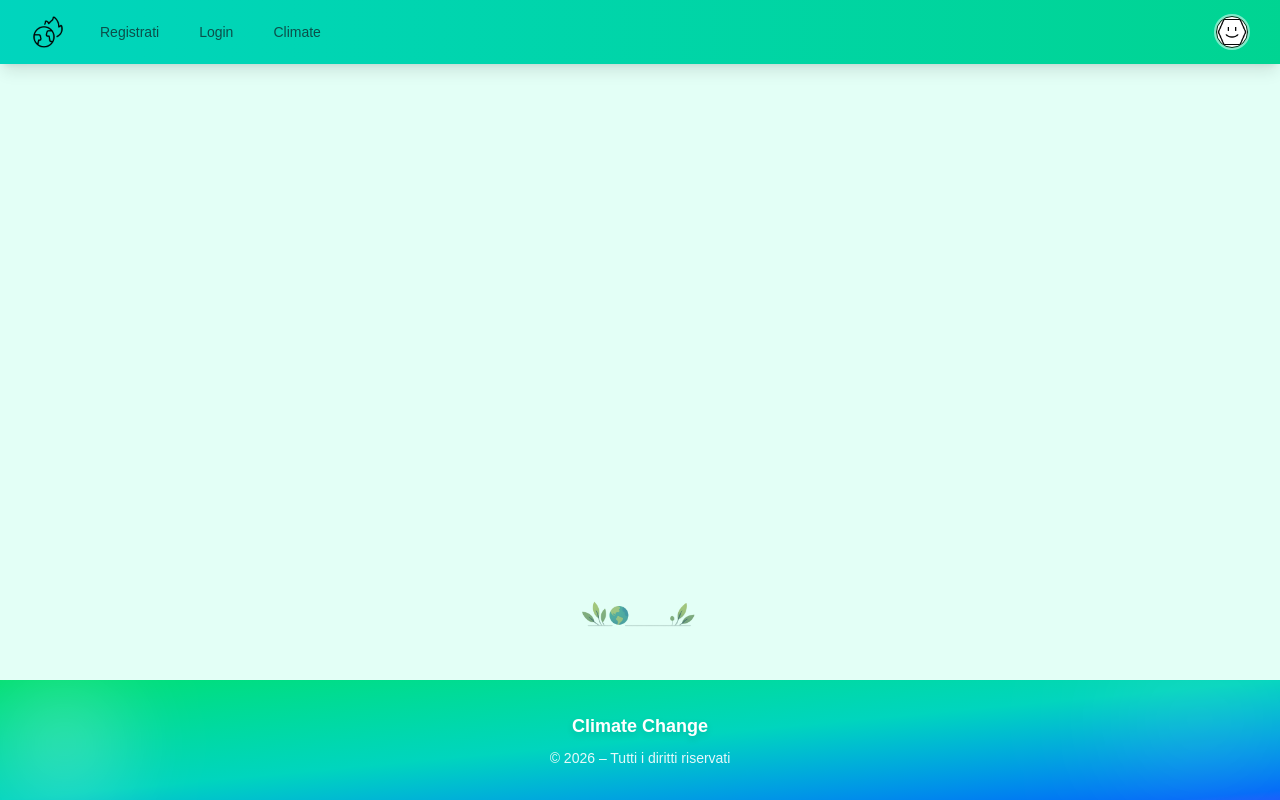
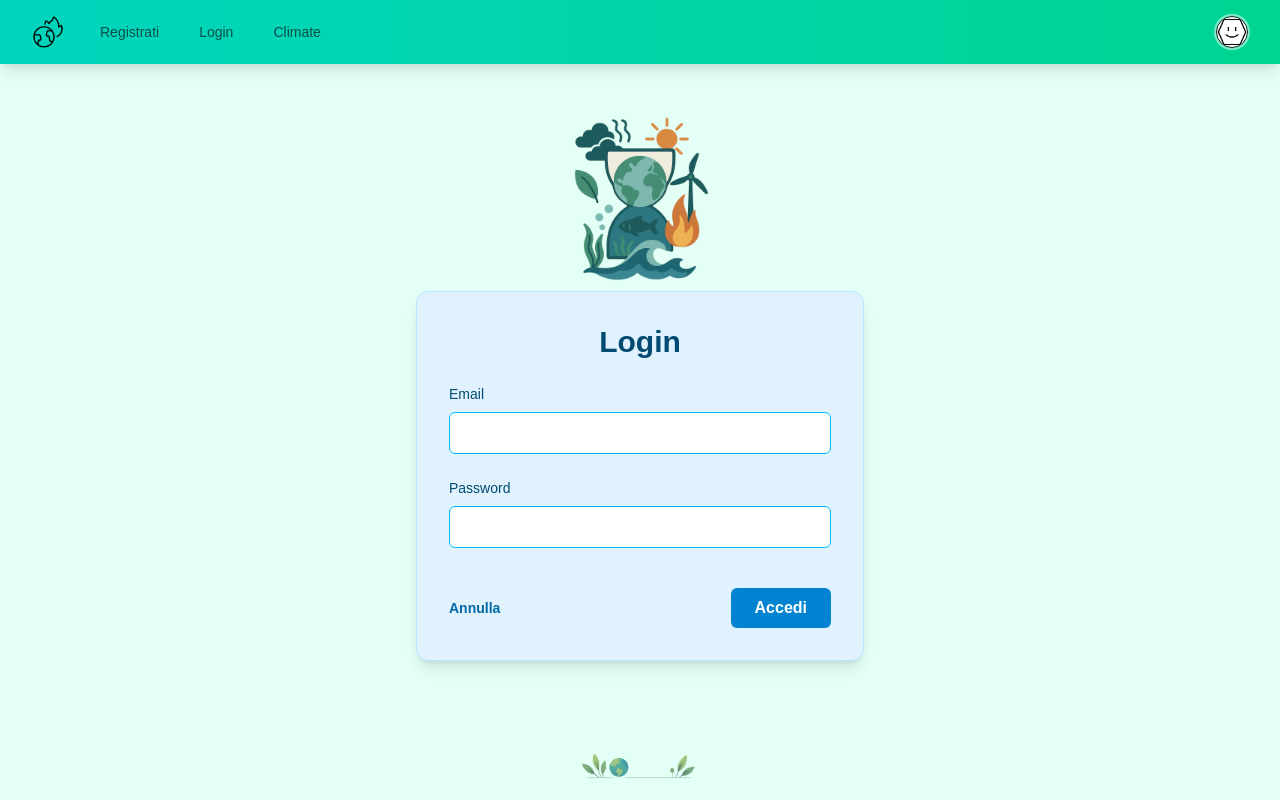
Before and after one commit to alessandraciccone/ClimateChangeFE, a React (Vite) app: page /login in a window 1280 px wide. Shown: the top 800 px of the page. Built offline with nearby package versions, Linux system fonts and the light colour scheme.

Commit message:
adds login component, update image register component, update image home component

```diff
--- a/src/App.jsx
+++ b/src/App.jsx
@@ -6,6 +6,7 @@ import Footer from "./component/Footer";
 import Home from "./component/Home";
 import Cornice from "./component/Cornice";
 import Register from "./component/Register";
+import Login from "./component/Login";
 function App() {
   return (
     <Router>
@@ -16,6 +17,7 @@ function App() {
           <Routes>
             <Route path="/" element={<Home />} />
             <Route path="/register" element={<Register />} />
+            <Route path="/login" element={<Login />} />
             {/* aggiungi qui altre rotte */}
             {/* <Route path="/about" element={<About />} /> */}
             {/* <Route path="/contatti" element={<Contatti />} /> */}
--- a/src/component/Cornice.jsx
+++ b/src/component/Cornice.jsx
@@ -2,7 +2,7 @@ import React from "react";
 
 const Cornice = () => {
   return (
-    <div className="flex items-center justify-center py-6">
+    <div className="flex items-center justify-center py-6 bg-transparent">
       <img src="/cornice.png" alt="Cornice" className="w-[120px] h-auto" />
     </div>
   );
--- a/src/component/Home.jsx
+++ b/src/component/Home.jsx
@@ -1,7 +1,7 @@
 const Home = () => {
   return (
     <div className="flex flex-col items-center justify-center py-10 px-4">
-      <img src="/climate.png" alt="Clima" className="w-40 h-40 mb-6" />
+      <img src="/climate.png" alt="Clima" className="w-70 h-70" />
       <p className="max-w-xl text-center text-lg text-gray-800 bg-white/60 rounded-lg p-4 border border-green-600 shadow-md">
         Il cambiamento climatico rappresenta una delle sfide più grandi del
         nostro tempo. L'aumento delle temperature globali, lo scioglimento dei
--- /dev/null
+++ b/src/component/Login.jsx
@@ -0,0 +1,127 @@
+import React, { useState } from "react";
+import { useNavigate } from "react-router-dom";
+
+const Login = () => {
+  const navigate = useNavigate();
+
+  const [formData, setFormData] = useState({
+    email: "",
+    password: "",
+  });
+
+  const [error, setError] = useState("");
+  const [loading, setLoading] = useState(false);
+
+  const handleChange = (e) => {
+    const { name, value } = e.target;
+    setFormData((prev) => ({ ...prev, [name]: value }));
+  };
+
+  const handleSubmit = async (e) => {
+    e.preventDefault();
+    setError("");
+    setLoading(true);
+
+    try {
+      const response = await fetch("http://localhost:8080/auth/login", {
+        method: "POST",
+        headers: { "Content-Type": "application/json" },
+        body: JSON.stringify(formData),
+      });
+
+      if (!response.ok) {
+        const err = await response.json();
+        throw new Error(err.message || "Credenziali non valide");
+      }
+
+      const data = await response.json();
+      console.log("LOGIN OK:", data);
+
+      navigate("/climate");
+    } catch (err) {
+      setError(err.message);
+    } finally {
+      setLoading(false);
+    }
+  };
+
+  return (
+    <div className="flex flex-col items-center justify-center min-h-[80vh] px-4 sm:px-6 lg:px-8">
+      <img
+        src="/climate22.png"
+        alt="Climate22 Logo"
+        className="w-32 sm:w-40 md:w-48 object-contain -mb-2"
+      />
+
+      <form
+        onSubmit={handleSubmit}
+        className="w-full max-w-md space-y-6 rounded-xl bg-sky-100 p-6 sm:p-8 shadow-lg border border-sky-200"
+      >
+        <h2 className="text-2xl sm:text-3xl font-bold text-sky-900 text-center">
+          Login
+        </h2>
+
+        {/* ERRORE */}
+        {error && (
+          <div className="bg-red-100 border border-red-300 text-red-700 px-4 py-2 rounded-md text-sm">
+            {error}
+          </div>
+        )}
+
+        {/* EMAIL */}
+        <div>
+          <label className="block text-sm font-medium text-sky-900">
+            Email
+          </label>
+          <input
+            type="email"
+            name="email"
+            value={formData.email}
+            onChange={handleChange}
+            required
+            className="mt-2 w-full rounded-md bg-white px-3 py-2 border border-sky-400
+                       focus:border-sky-600 focus:ring-2 focus:ring-sky-300 focus:outline-none"
+          />
+        </div>
+
+        {/* PASSWORD */}
+        <div>
+          <label className="block text-sm font-medium text-sky-900">
+            Password
+          </label>
+          <input
+            type="password"
+            name="password"
+            value={formData.password}
+            onChange={handleChange}
+            required
+            className="mt-2 w-full rounded-md bg-white px-3 py-2 border border-sky-400
+                       focus:border-sky-600 focus:ring-2 focus:ring-sky-300 focus:outline-none"
+          />
+        </div>
+
+        {/* AZIONI */}
+        <div className="flex flex-col sm:flex-row sm:justify-between gap-4 pt-4">
+          <button
+            type="button"
+            onClick={() => navigate("/")}
+            className="text-sm font-semibold text-sky-700 hover:underline text-center"
+          >
+            Annulla
+          </button>
+
+          <button
+            type="submit"
+            disabled={loading}
+            className="bg-sky-600 hover:bg-sky-700 text-white px-6 py-2 rounded-md
+                       font-semibold disabled:opacity-50 transition"
+          >
+            {loading ? "Accesso..." : "Accedi"}
+          </button>
+        </div>
+      </form>
+    </div>
+  );
+};
+
+export default Login;
--- a/src/component/Register.jsx
+++ b/src/component/Register.jsx
@@ -45,32 +45,47 @@ const Register = () => {
   };
 
   return (
-    <div className="flex justify-center items-center min-h-[80vh] mb-1">
+    <>
+      <div className="flex flex-col items-center justify-center min-h-[80vh] px-4 sm:px-6 lg:px-8">
+        {/* Immagine sopra il form, centrata */}
+        <img
+          src="/climate23.png"
+          alt="Climate23 Logo"
+          className="w-32 sm:w-40 md:w-48 object-contain -mb-2"
+        />
+
+        {/* Form */}
         <form
           onSubmit={handleSubmit}
-        className="w-full max-w-md space-y-6 rounded-xl bg-sky-100 p-8 shadow-lg border border-sky-200"
+          className="w-full max-w-md sm:max-w-lg space-y-6 rounded-xl bg-sky-100 p-6 sm:p-8 shadow-lg border border-sky-200"
         >
-        <h2 className="text-2xl font-bold text-sky-900 text-center">
+          <h2 className="text-2xl sm:text-3xl font-bold text-sky-900 text-center">
             Registrazione
           </h2>
 
+          {/* Errore */}
           {error && (
             <div className="bg-red-100 border border-red-300 text-red-700 px-4 py-2 rounded-md text-sm">
               {error}
             </div>
           )}
 
+          {/* Nome */}
           <div>
-          <label className="block text-sm font-medium text-sky-900">Nome</label>
+            <label className="block text-sm font-medium text-sky-900">
+              Nome
+            </label>
             <input
               name="name"
               value={formData.name}
               onChange={handleChange}
               required
-            className="mt-2 w-full rounded-md bg-white px-3 py-2 border border-sky-400"
+              className="mt-2 w-full rounded-md bg-white px-3 py-2 border border-sky-400
+                 focus:border-sky-600 focus:ring-2 focus:ring-sky-300 focus:outline-none"
             />
           </div>
 
+          {/* Cognome */}
           <div>
             <label className="block text-sm font-medium text-sky-900">
               Cognome
@@ -80,10 +95,12 @@ const Register = () => {
               value={formData.lastname}
               onChange={handleChange}
               required
-            className="mt-2 w-full rounded-md bg-white px-3 py-2 border border-sky-400"
+              className="mt-2 w-full rounded-md bg-white px-3 py-2 border border-sky-400
+                 focus:border-sky-600 focus:ring-2 focus:ring-sky-300 focus:outline-none"
             />
           </div>
 
+          {/* Email */}
           <div>
             <label className="block text-sm font-medium text-sky-900">
               Email
@@ -94,10 +111,12 @@ const Register = () => {
               value={formData.email}
               onChange={handleChange}
               required
-            className="mt-2 w-full rounded-md bg-white px-3 py-2 border border-sky-400"
+              className="mt-2 w-full rounded-md bg-white px-3 py-2 border border-sky-400
+                 focus:border-sky-600 focus:ring-2 focus:ring-sky-300 focus:outline-none"
             />
           </div>
 
+          {/* Password */}
           <div>
             <label className="block text-sm font-medium text-sky-900">
               Password
@@ -108,15 +127,17 @@ const Register = () => {
               value={formData.password}
               onChange={handleChange}
               required
-            className="mt-2 w-full rounded-md bg-white px-3 py-2 border border-sky-400"
+              className="mt-2 w-full rounded-md bg-white px-3 py-2 border border-sky-400
+                 focus:border-sky-600 focus:ring-2 focus:ring-sky-300 focus:outline-none"
             />
           </div>
 
-        <div className="flex justify-between pt-4">
+          {/* Azioni */}
+          <div className="flex flex-col sm:flex-row sm:justify-between gap-4 pt-4">
             <button
               type="button"
               onClick={() => navigate("/")}
-            className="text-sm font-semibold text-sky-700"
+              className="w-full sm:w-auto text-sm font-semibold text-sky-700 hover:underline"
             >
               Annulla
             </button>
@@ -124,13 +145,14 @@ const Register = () => {
             <button
               type="submit"
               disabled={loading}
-            className="bg-sky-600 text-white px-6 py-2 rounded-md"
+              className="w-full sm:w-auto bg-sky-600 hover:bg-sky-700 text-white px-6 py-2 rounded-md font-semibold disabled:opacity-50 transition"
             >
               {loading ? "Registrazione..." : "Salva"}
             </button>
           </div>
         </form>
       </div>
+    </>
   );
 };
 
```
Also changed, not shown: public/climate22.png (added), public/climate23.png (added). Lines whose indentation alone changed are shown as unchanged.
